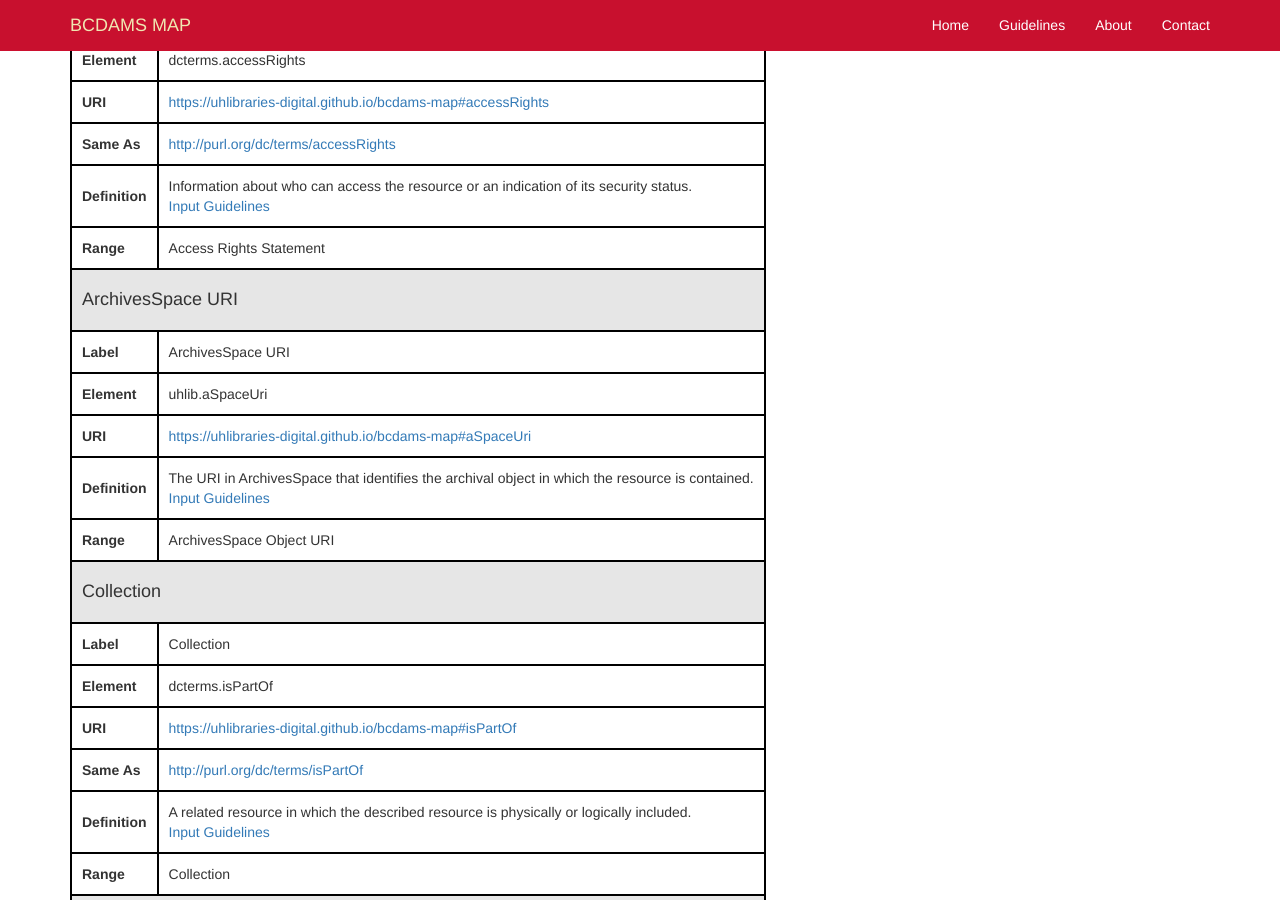
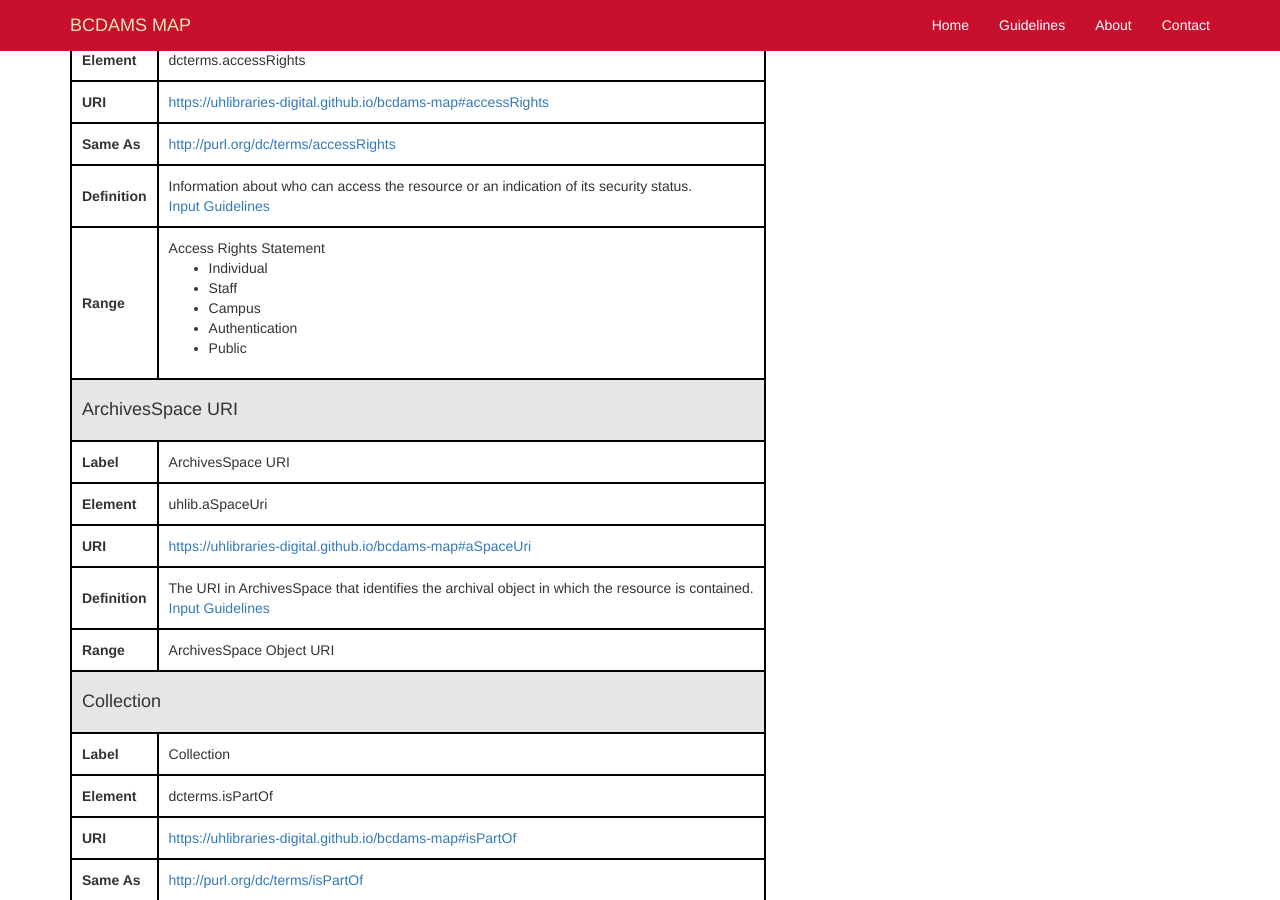
Before and after one commit to uhlibraries-digital/bcdams-map, a Jekyll site: the page built from index.html, in a window 1280 px wide and 900 px high, scrolled down 5986 px. Built offline with Jekyll 4.4.1, drawn with Linux system fonts in a browser that asks for light colours; nearby versions of some CDN libraries; the list of posts is cut into pages by our own code; comment, search, counter and statistics services are not loaded.

Commit message:
update dcterms.accessRights input values

```diff
--- a/_data/elements/accessRights.yml
+++ b/_data/elements/accessRights.yml
@@ -8,3 +8,9 @@ type: "administrative"
 repeatable: false
 range:
   - label: "Access Rights Statement"
+    values:
+      - "Individual"
+      - "Staff"
+      - "Campus"
+      - "Authentication"
+      - "Public"
```
